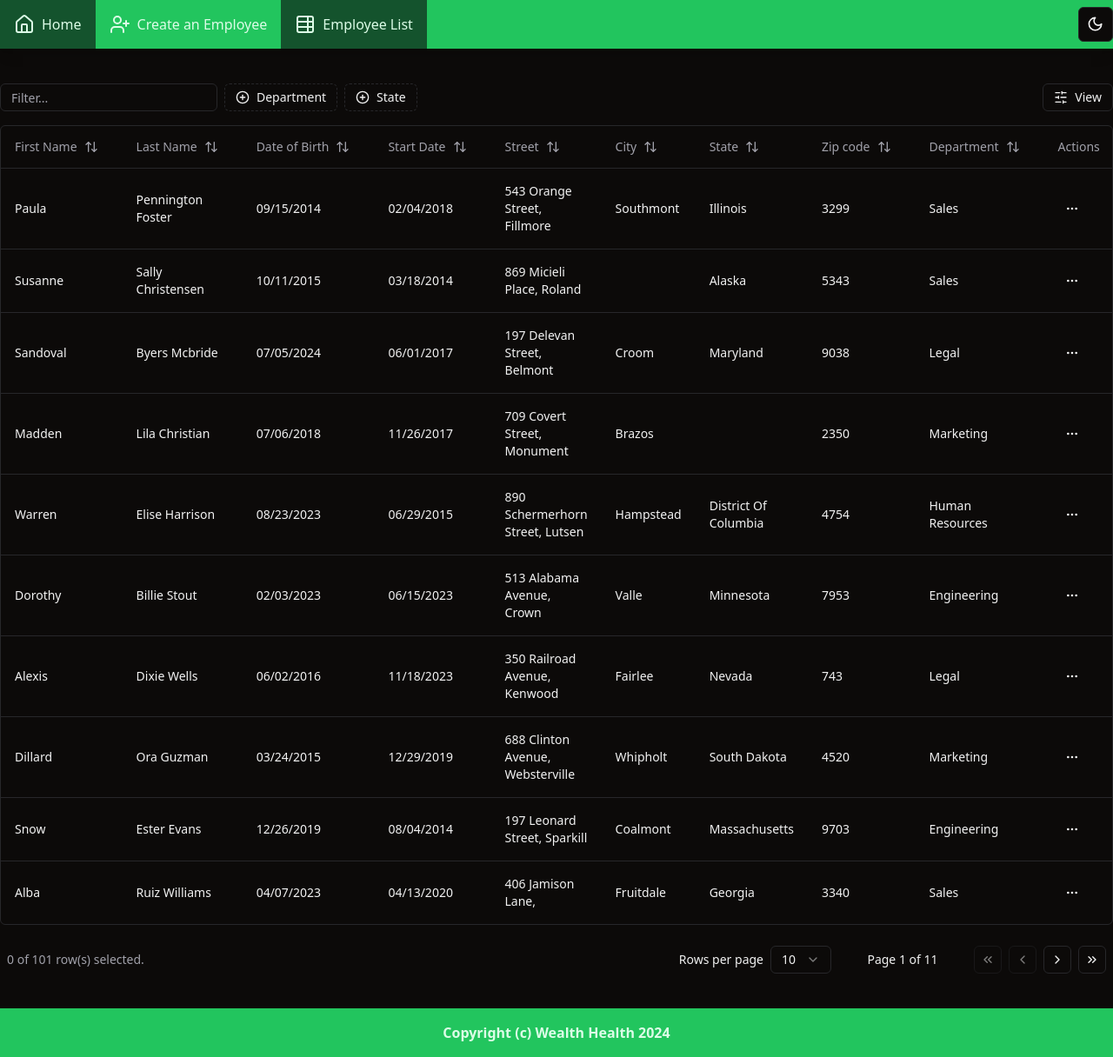
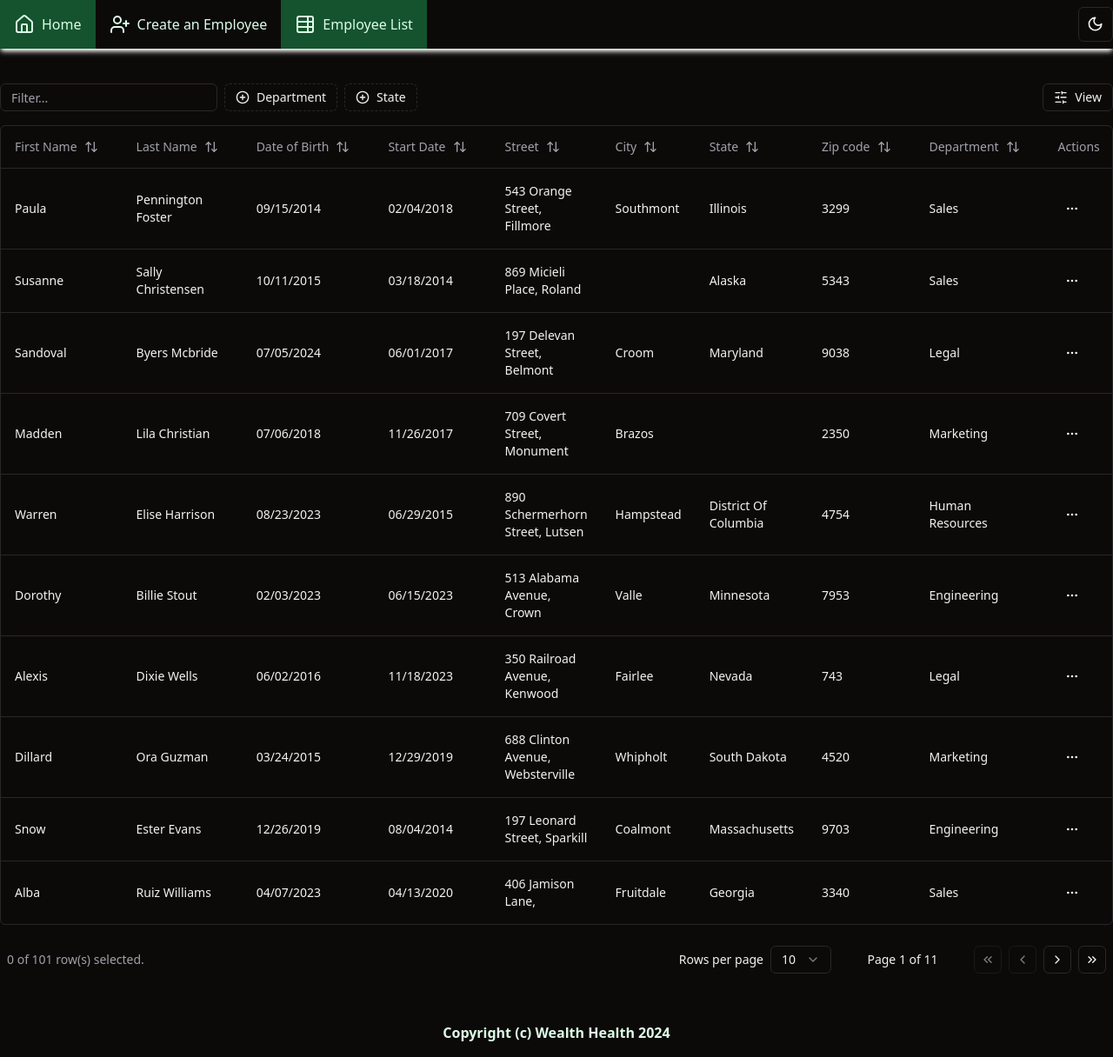
Before and after one commit to code9g/HRnet, a React (Vite) app: page /HRnet/employee-list in a window 1280 px wide. Shown: the whole page at 87% size. Built offline with nearby package versions, Linux system fonts and the light colour scheme.

Commit message:
Correction theme

```diff
--- a/src/layouts/Footer.jsx
+++ b/src/layouts/Footer.jsx
@@ -1,7 +1,7 @@
 function Footer() {
   return (
-    <footer className="bg-primary">
-      <div className="container mx-auto py-4 text-center text-green-100 font-bold">
+    <footer>
+      <div className="container mx-auto py-4 text-center text-primary dark:text-green-100 font-bold">
         Copyright (c) Wealth Health 2024
       </div>
     </footer>
--- a/src/layouts/Header.jsx
+++ b/src/layouts/Header.jsx
@@ -19,13 +19,13 @@ export function Header() {
 
   const className = ({ isActive }) => {
     return (
-      "flex items-center gap-2 p-4 text-green-100 hover:bg-green-900 hover:bg-green-900 " +
-      (isActive ? "bg-green-900" : "")
+      "flex items-center gap-2 p-4 text-green-900 dark:text-green-100 hover:bg-green-900 hover:bg-green-900 hover:text-green-100 " +
+      (isActive ? "bg-primary dark:bg-green-900" : "")
     );
   };
 
   return (
-    <div className="bg-primary shadow-lg">
+    <div className="shadow-md dark:shadow-white">
       <header className="container mx-auto flex flex-row justify-between items-center">
         <nav className="h-14">
           <ul className="flex flex-row flex-wrap">
```
